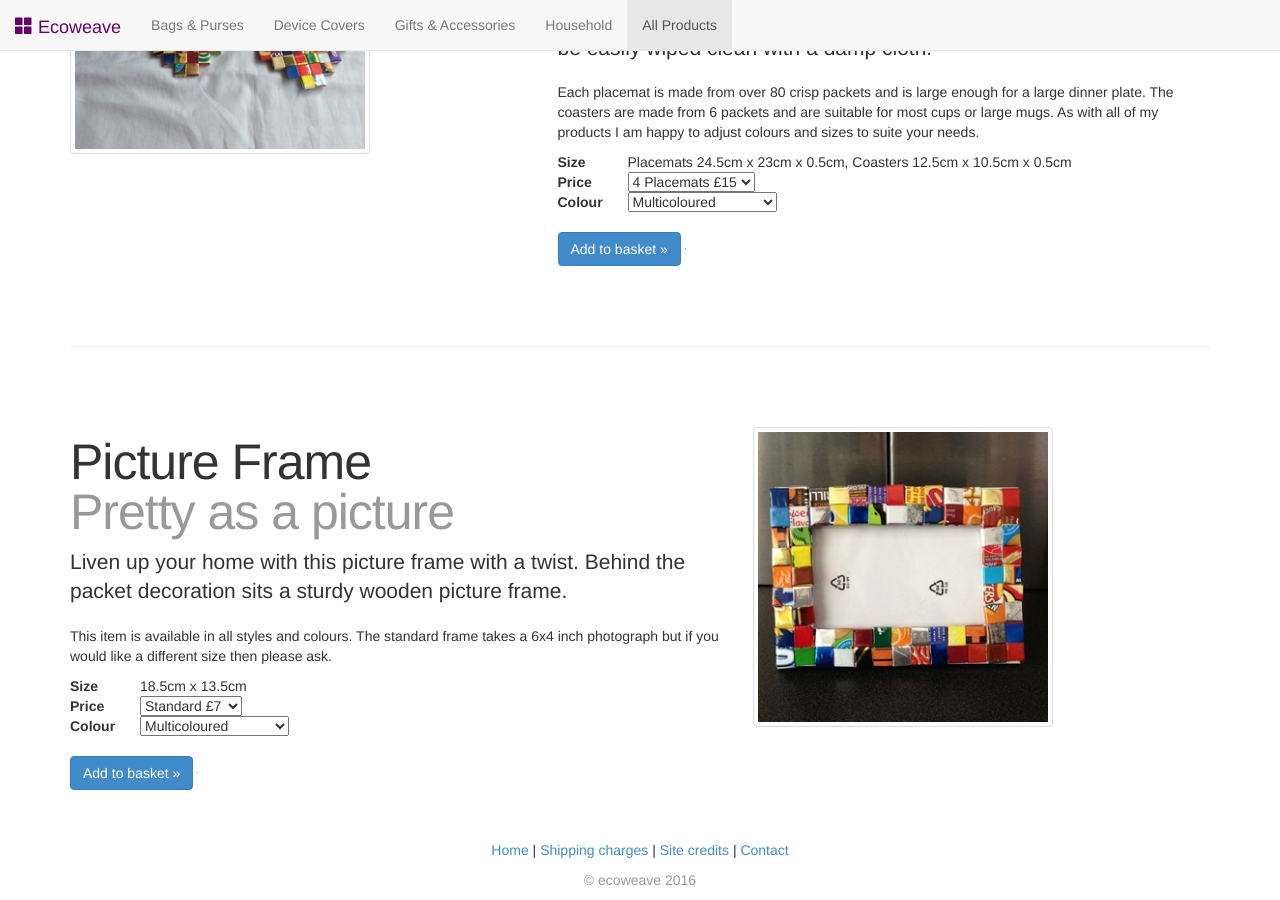
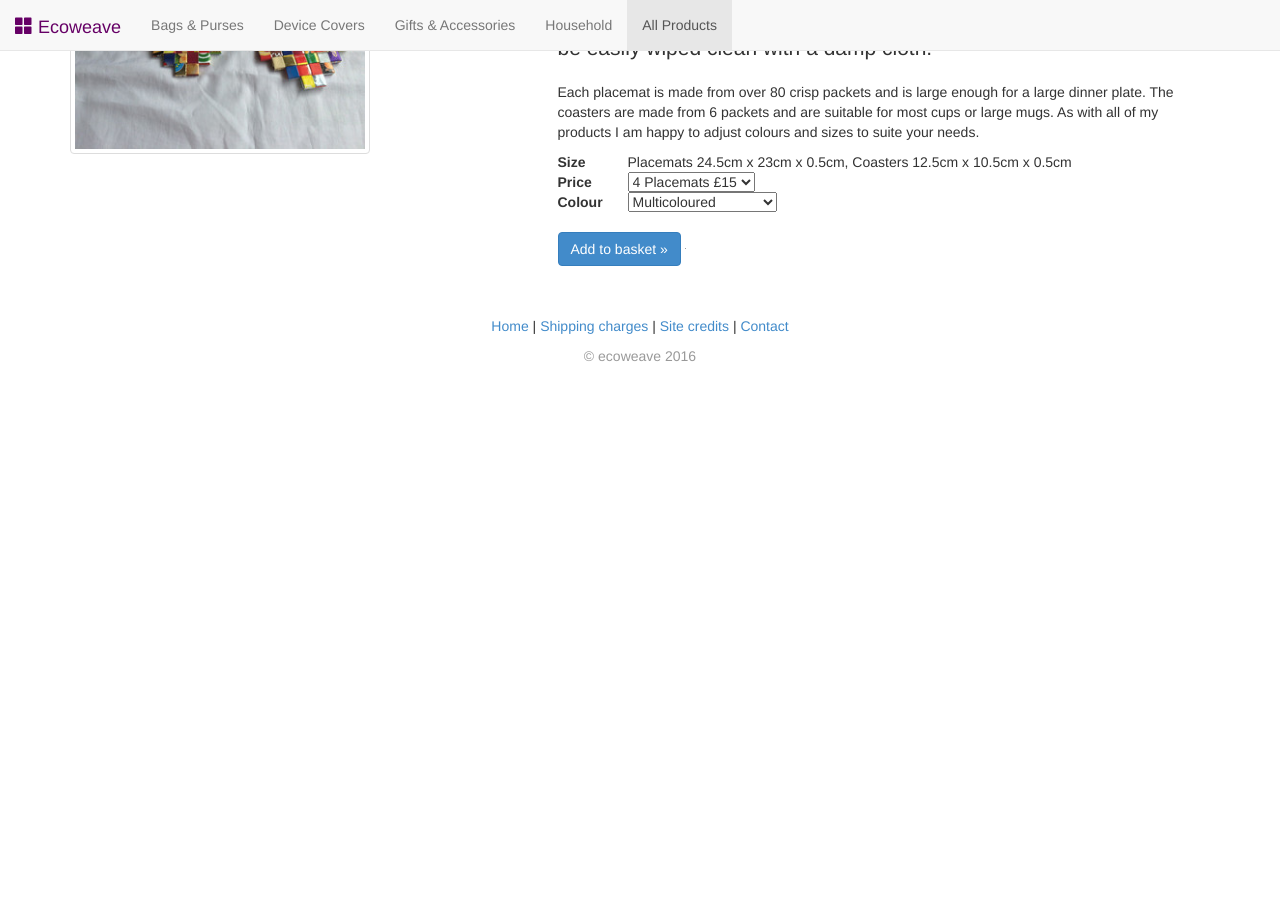
Before and after one commit to ecoweave/ecoweave.github.io, a Jekyll site: the page built from all-products/index.html, in a window 1280 px wide and 900 px high, scrolled down 7455 px. Built offline with Jekyll 4.4.1, drawn with Linux system fonts in a browser that asks for light colours; nearby versions of some CDN libraries; Markdown is read by kramdown in place of the engine named in the settings; after the commit the page ends 7831 px from its top, so only the background shows below that; grey boxes are pictures that could not be loaded.

Commit message:
Removed picture frame

```diff
--- a/_data/products.yml
+++ b/_data/products.yml
@@ -232,20 +232,3 @@
         These placemats and coasters provide a quality cushioned feel and offer excellent protection against the heat of a plate or cup. Spills can be easily wiped clean with a damp cloth.
   description: |
          Each placemat is made from over 80 crisp packets and is large enough for a large dinner plate. The coasters are made from 6 packets and are suitable for most cups or large mugs. As with all of my products I am happy to adjust colours and sizes to suite your needs.
-
-- id: picture-frame
-  paypal-id: H5F8628RMT66Q
-  options:
-   - Standard: £7
-   - Barcode: £14
-  name: Picture Frame
-  price: £7
-  size: 18.5cm x 13.5cm
-  closure:
-  img: picture-frame-multi.jpg
-  category: [household]
-  strapline: Pretty as a picture
-  preamble: |
-        Liven up your home with this picture frame with a twist. Behind the packet decoration sits a sturdy wooden picture frame.
-  description: |
-         This item is available in all styles and colours. The standard frame takes a 6x4 inch photograph but if you would like a different size then please ask.
```
